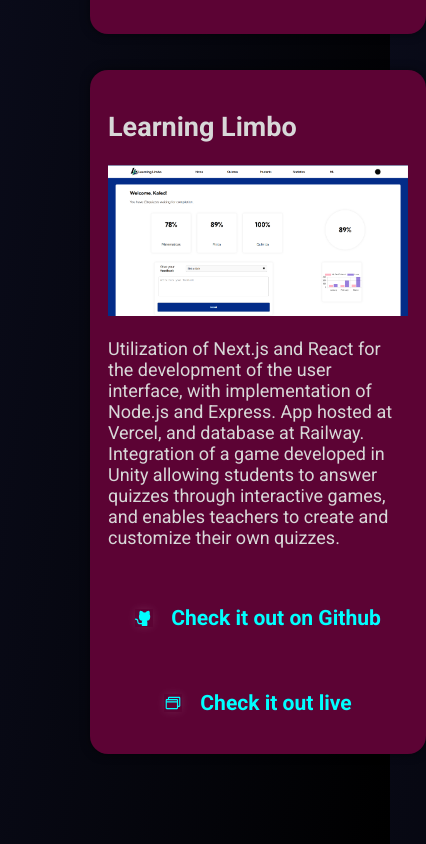
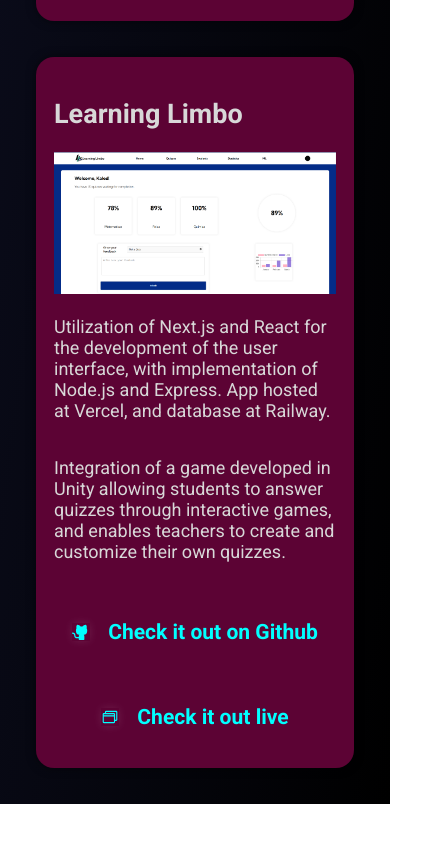
Before and after one commit to kaledenriquez/kaled-website, a Next.js app: page / in a window 390 px wide. Shown: the part 2199-3043 px from the top of the page, 426 px wide, since content can reach past the window. After the commit the page ends 3003 px from the top, so only its background shows below. Built offline with nearby package versions, Linux system fonts and the light colour scheme.

Commit message:
added projects responsivity

```diff
--- a/src/app/projects/projects.tsx
+++ b/src/app/projects/projects.tsx
@@ -61,9 +61,10 @@
                         <p>
                         Utilization of Next.js and React for the development of the user interface, with
                         implementation of Node.js and Express. App hosted at Vercel, and database at Railway.
-                        Integration of a game developed in Unity allowing students to answer quizzes through interactive games, and enables teachers
-                        to create and customize their own quizzes.
                         </p>
+
+                        <p>Integration of a game developed in Unity allowing students to answer quizzes through interactive games, and enables teachers
+                        to create and customize their own quizzes.</p>
 
                         <Link className={styles.cardFooter} href="https://github.com/void-david/desarolho_web" target="_blank">
                         <PiGithubLogoFill className={styles.icon}/>
--- a/src/app/styles/projects.module.css
+++ b/src/app/styles/projects.module.css
@@ -3,7 +3,7 @@
     flex-direction: column;
     justify-content: center;
     align-items: flex-start;
-    margin: 5rem;
+    padding: 5rem;
 }
 
 .projectsHeader{
@@ -21,8 +21,8 @@
 
 .projectsContent{
     display: flex;
+    justify-content: space-around;
     flex-wrap: wrap;
-    justify-content: space-around;
     gap: 2rem;
     margin-top: 2rem;
 }
@@ -73,3 +73,14 @@
     transition: color 0.3s ease;
     box-shadow: 0 0 10px rgba(255, 255, 255, 0.1);
 }
+
+@media screen and (max-width: 500px){
+    .projectsSection{
+        padding: 2rem;
+    }
+
+    .card{
+        width: 100%;
+    }
+
+}
```
